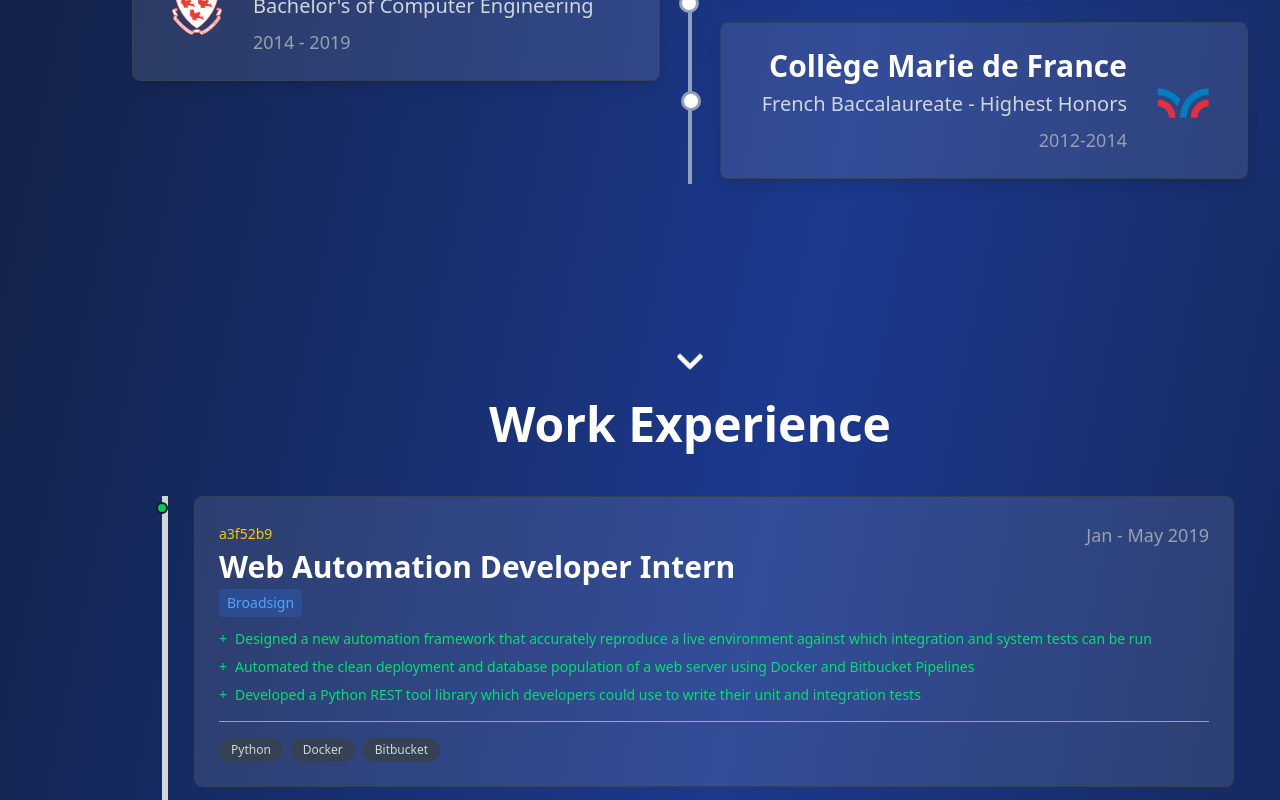
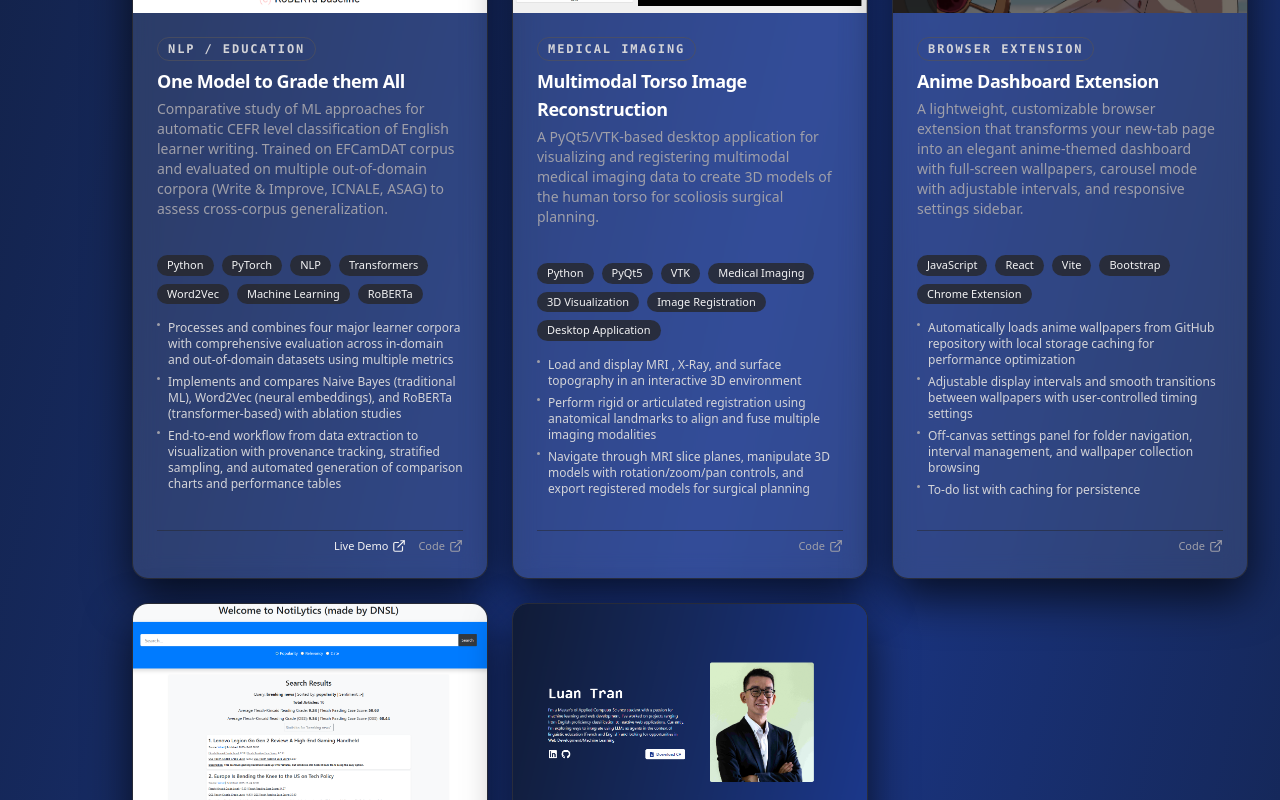
Before and after one commit to luantran/luantran.github.io, a React (Vite) app: page / in a window 1280 px wide. Shown: the part 2000-2800 px from the top of the page. Built offline with nearby package versions, Linux system fonts and the light colour scheme.

Commit message:
switched sections order, added an honors line to education, refitted the projects column numbers to 3

```diff
--- a/src/App.jsx
+++ b/src/App.jsx
@@ -28,9 +28,9 @@ function App() {
 
                         <AboutMe />
                         <Skills />
+                        <Projects />
+                        <Experience />
                         <Education />
-                        <Experience />
-                        <Projects />
                     </main>
 
                 </div>
--- a/src/components/Education.jsx
+++ b/src/components/Education.jsx
@@ -4,7 +4,7 @@ import { useLanguage } from '../contexts/useLanguage.js';
 import { getText } from '../utils/translationHelpers';
 
 const EducationItem = ({ data, index, language }) => {
-    const { university, logo, degree, date } = data;
+    const { university, logo, degree, date, honors} = data;
 
     return (
         <div className={`group relative ${index > 0 ? 'my-[5px] sm:-mt-10 md:-mt-12 lg:-mt-14 xl:-mt-16' : 'my-[5px] sm:my-[3px]'} flex w-full sm:w-1/2 justify-start sm:justify-end sm:pr-[22px] sm:odd:justify-start sm:odd:self-end sm:odd:pl-[22px] sm:odd:pr-0 md:pr-[30px] md:odd:pl-[30px]`}>
@@ -52,6 +52,14 @@ const EducationItem = ({ data, index, language }) => {
                     >
                         {getText(degree, language)}
                     </p>
+                    {honors && (
+                        <p
+                            className="text-gray-300 mt-0.5 sm:mt-1 break-words"
+                            style={{ fontSize: 'clamp(0.6rem, 1.2vw + 0.25rem, 1rem)', fontStyle: 'italic' }}
+                        >
+                            {getText(honors, language)}
+                        </p>
+                    )}
                     <time
                         className="text-gray-400 mt-0.5 sm:mt-1 md:mt-2 break-words"
                         style={{ fontSize: 'clamp(0.7rem, 1.2vw + 0.25rem, 1.125rem)' }}
@@ -90,7 +98,6 @@ function Education() {
                     </div>
                 </div>
             </div>
-            <SectionArrow targetSection="experience" />
         </section>
     );
 }
--- a/src/components/Experience.jsx
+++ b/src/components/Experience.jsx
@@ -55,8 +55,8 @@ function Experience() {
     return (
         <section id="experience" className="min-h-screen flex flex-col items-center justify-between">
             <div className="flex-grow flex items-center justify-center w-full">
-                <div className="max-w-6xl mx-auto px-4 sm:px-6 lg:px-8 mb-12 sm:mb-16 w-full">
-                    <h2 className="text-3xl sm:text-4xl lg:text-5xl font-bold text-white text-center mb-8 sm:mb-12">
+                <div className="max-w-screen-xl mx-auto px-4 sm:px-6 lg:px-8 mb-12 sm:mb-16 w-full">
+                    <h2 className="text-3xl sm:text-4xl lg:text-5xl font-bold text-white text-center mb-8 sm:mb-12 mt-10">
                         {getText(sectionTitle, language)}
                     </h2>
 
@@ -69,7 +69,7 @@ function Experience() {
                     </div>
                 </div>
             </div>
-            <SectionArrow targetSection="projects"/>
+            <SectionArrow targetSection="education"/>
         </section>
     )
 }
--- a/src/components/Navbar.jsx
+++ b/src/components/Navbar.jsx
@@ -1,5 +1,5 @@
 import { useState, useEffect } from 'react'
-import { FaUser, FaLightbulb, FaGraduationCap, FaBriefcase, FaFolderOpen, FaBars, FaTimes } from 'react-icons/fa'
+import {FaUser, FaLightbulb, FaGraduationCap, FaBriefcase, FaFolderOpen, FaBars, FaTimes, FaTools} from 'react-icons/fa'
 import LanguageSwitcher from './LanguageSwitcher'
 import { useLanguage } from '../contexts/useLanguage.js';
 import { getText } from '../utils/translationHelpers'
@@ -37,17 +37,17 @@ function Navbar() {
     const navLabels = {
         about: { en: 'About', fr: 'À propos' },
         skills: { en: 'Skills', fr: 'Compétences' },
-        education: { en: 'Education', fr: 'Éducation' },
+        projects: { en: 'Projects', fr: 'Projets' },
         experience: { en: 'Experience', fr: 'Expérience' },
-        projects: { en: 'Projects', fr: 'Projets' }
+        education: { en: 'Education', fr: 'Éducation' }
     }
 
     const navItems = [
         { id: 'about', icon: FaUser, label: navLabels.about },
-        { id: 'skills', icon: FaLightbulb, label: navLabels.skills },
-        { id: 'education', icon: FaGraduationCap, label: navLabels.education },
+        { id: 'skills', icon: FaTools, label: navLabels.skills },
+        { id: 'projects', icon: FaFolderOpen, label: navLabels.projects },
         { id: 'experience', icon: FaBriefcase, label: navLabels.experience },
-        { id: 'projects', icon: FaFolderOpen, label: navLabels.projects }
+        { id: 'education', icon: FaGraduationCap, label: navLabels.education }
     ]
 
     return (
--- a/src/components/Projects.jsx
+++ b/src/components/Projects.jsx
@@ -3,6 +3,7 @@ import { projectData } from './data/projects.js';
 import { useState } from "react";
 import { useLanguage } from '../contexts/useLanguage.js';
 import { getText, getArray } from '../utils/translationHelpers';
+import SectionArrow from "./SectionArrow.jsx";
 
 const ProjectCard = ({ project, language }) => {
     const [showGif, setShowGif] = useState(false);
@@ -126,18 +127,20 @@ function Projects() {
 
     return (
         <section id="projects" className="min-h-screen py-12 sm:py-16 lg:py-20 px-4 sm:px-6 lg:px-8">
-            <div className="max-w-6xl mx-auto">
+            <div className="max-w-8xl mx-auto mb-12">
                 <h2 className="text-3xl sm:text-4xl lg:text-5xl font-bold text-white text-center mb-8 sm:mb-12">
                     {getText(sectionTitle, language)}
                 </h2>
 
-                <div className="grid gap-4 sm:gap-6 grid-cols-1 md:grid-cols-2">
+                <div className="grid gap-4 sm:gap-6 grid-cols-1 md:grid-cols-2 lg:grid-cols-3">
                     {projectData.map((project, index) => (
                         <ProjectCard key={index} project={project} language={language} />
                     ))}
                 </div>
             </div>
+            <SectionArrow targetSection="experience" />
         </section>
+
     );
 }
 
--- a/src/components/Skills.jsx
+++ b/src/components/Skills.jsx
@@ -53,7 +53,7 @@ function Skills() {
     return (
         <section id="skills" className="min-h-screen flex flex-col items-center justify-between">
             <div className="flex-grow flex items-center justify-center w-full">
-                <div className="max-w-6xl mx-auto px-4 sm:px-6 lg:px-8 w-full">
+                <div className="max-w-7xl mx-auto px-4 sm:px-6 lg:px-8 w-full">
                     <h2 className="text-3xl sm:text-4xl lg:text-5xl font-bold text-white text-center mb-8 sm:mb-12">
                         {getText(sectionTitle, language)}
                     </h2>
@@ -66,7 +66,7 @@ function Skills() {
 
                 </div>
             </div>
-            <SectionArrow targetSection="education" />
+            <SectionArrow targetSection="projects" />
         </section>
     )
 }
--- a/src/components/data/education.js
+++ b/src/components/data/education.js
@@ -14,7 +14,8 @@ export const educationData = [
         degree: {
             en: "Master's of Applied Computer Science",
             fr: "Maîtrise en informatique appliquée"
-        }
+        },
+        honors: null
     },
     {
         university: {
@@ -26,7 +27,8 @@ export const educationData = [
         degree: {
             en: "Bachelor's of Computer Engineering",
             fr: "Baccalauréat en génie informatique"
-        }
+        },
+        honors: null
     },
     {
         university: {
@@ -36,8 +38,12 @@ export const educationData = [
         date: '2012-2014',
         logo: cimfLogo,
         degree: {
-            en: 'French Baccalaureate - Highest Honors',
-            fr: 'Baccalauréat français - Mention très bien'
+            en: 'French Baccalaureate',
+            fr: 'Baccalauréat français'
+        },
+        honors: {
+            en: 'Highest Honors',
+            fr: "Mention Très Bien (Excellence)"
         }
     }
 ]
--- a/src/components/data/projects.js
+++ b/src/components/data/projects.js
@@ -21,7 +21,7 @@ export const projectData = [
         ],
         image: methodologyPng,
         thumbnail: methodologyPng,
-        demoUrl: null,
+        demoUrl: "https://huggingface.co/collections/theluantran/cefr-classifiers-one-model-to-grade-them-all",
         githubUrl: "https://github.com/luantran/One-model-to-grade-them-all"
     },
     {
```
